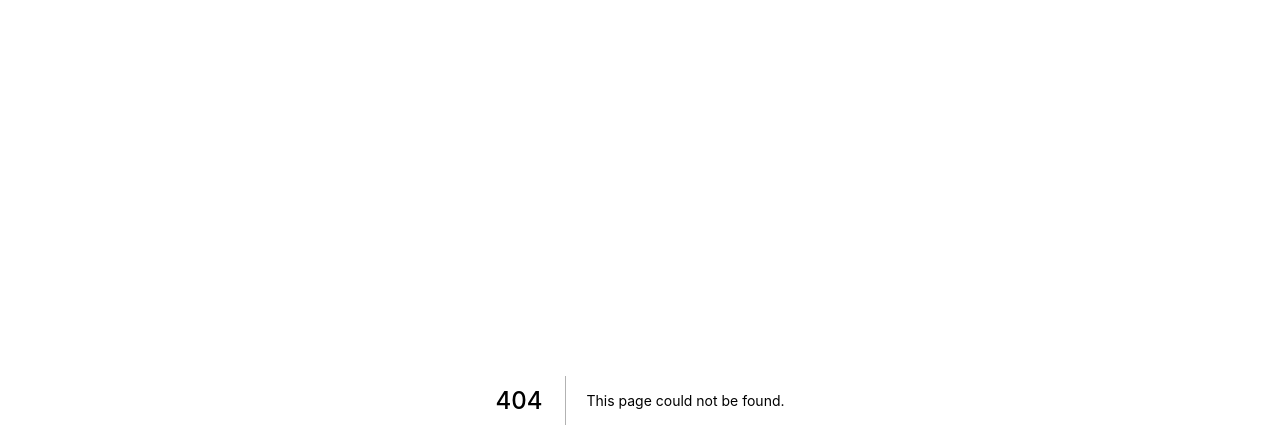
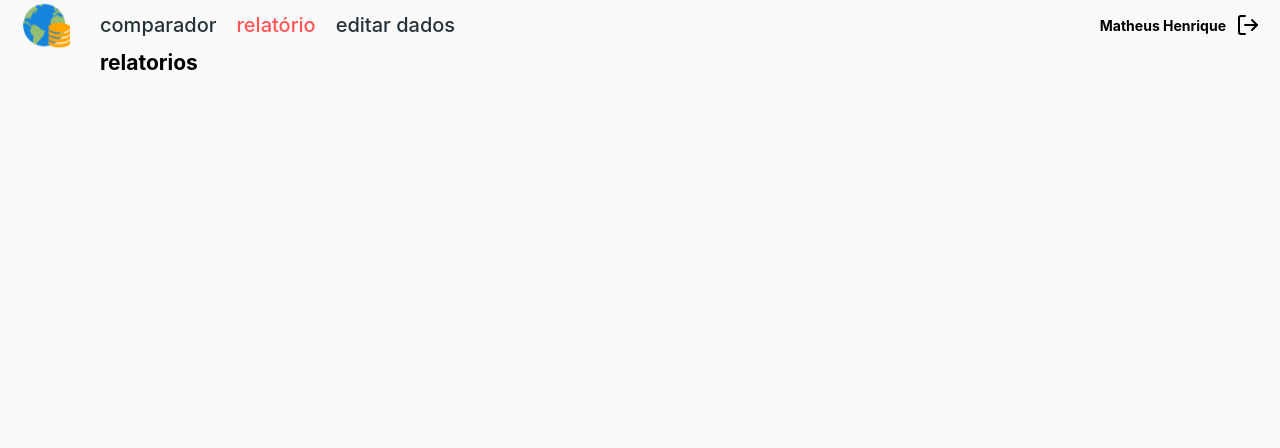
Before and after one commit to matherique/ifsp-projeto-web-2, a Next.js app in the folder web/: page /painel/relatorio in a window 1280 px wide. Before the commit this address had no page. Shown: the top 448 px of the page. Built offline with nearby package versions, Linux system fonts and the light colour scheme.

Commit message:
create relatorio page component

```diff
--- /dev/null
+++ b/web/src/pages/painel/relatorio.tsx
@@ -0,0 +1,9 @@
+import Layout from '@/components/layout'
+
+export default function Relatorios() {
+  return (
+    <Layout>
+      <h2>relatorios</h2>
+    </Layout>
+  )
+}
```
